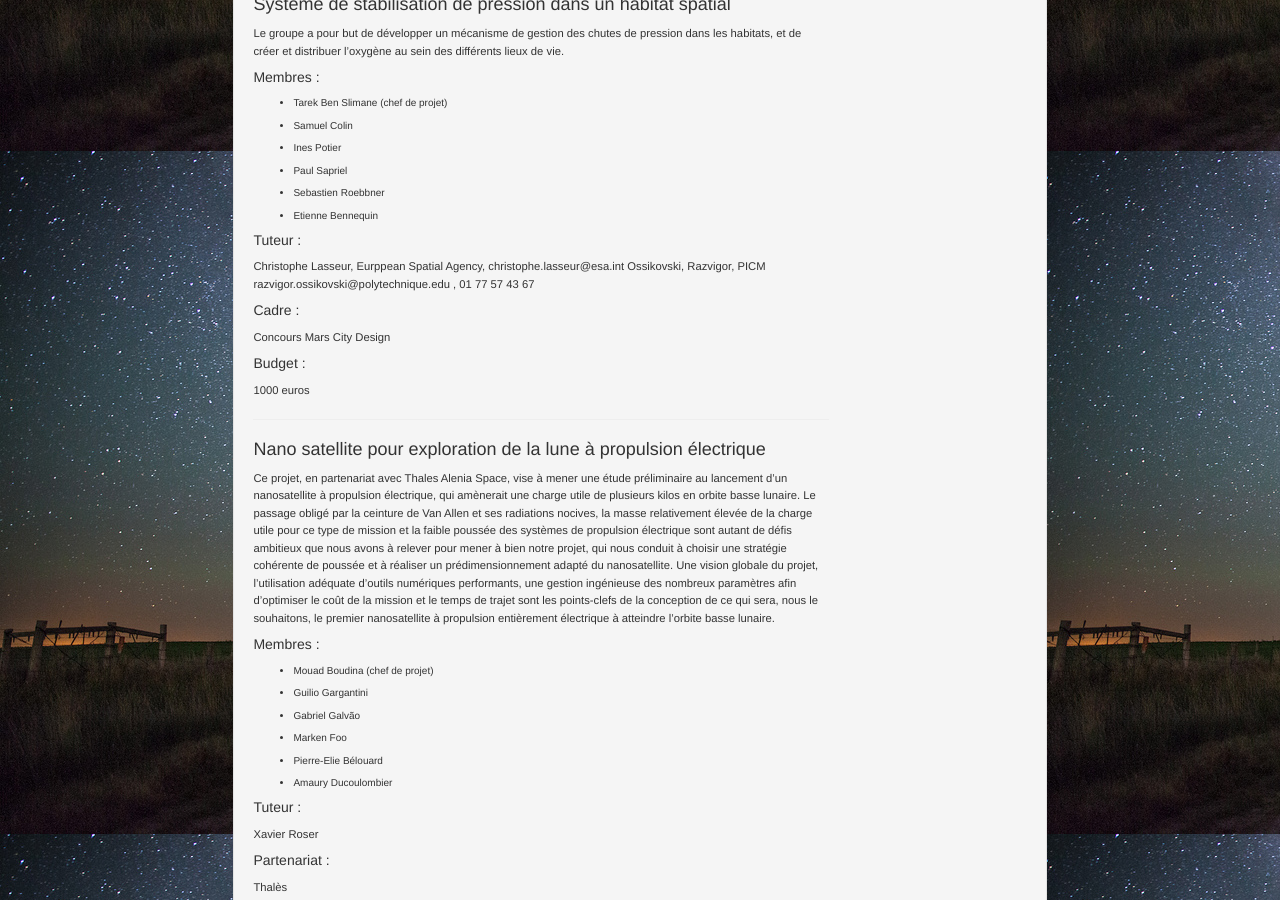
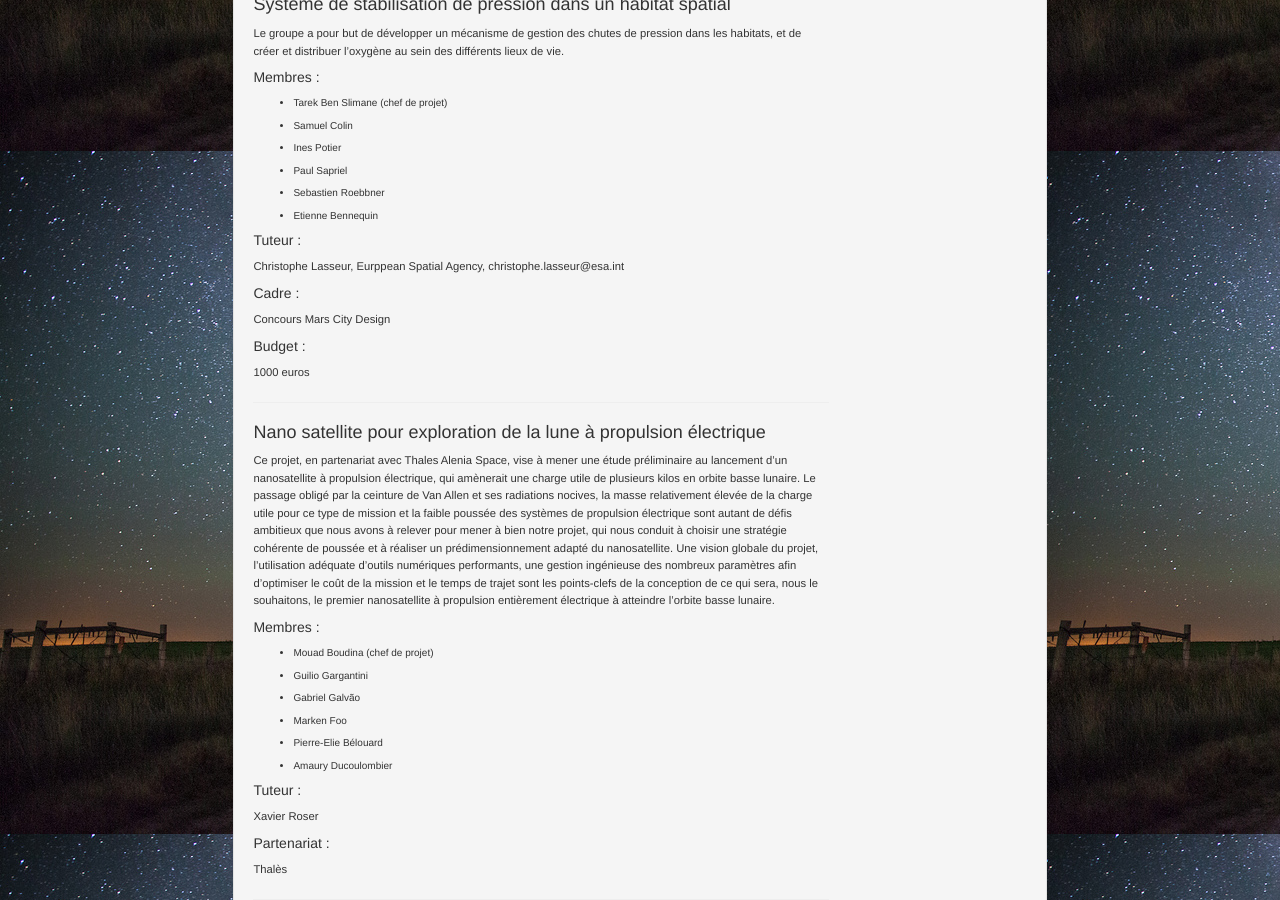
Before and after one commit to astronautix-cse-polytechnique/astronautix-cse-polytechnique.github.io, a Jekyll site: the page built from projets/index.markdown, in a window 1280 px wide and 900 px high, scrolled down 6679 px. Built offline with Jekyll 4.4.1, drawn with Linux system fonts in a browser that asks for light colours; comment, search, counter and statistics services are not loaded.

Commit message:
Suppression numéro de téléphone tuteur

```diff
--- a/projets/index.markdown
+++ b/projets/index.markdown
@@ -279,7 +279,6 @@ Le groupe a pour but de développer un mécanisme de gestion des chutes de press
 
 ##### Tuteur :
 Christophe Lasseur, Eurppean Spatial Agency, christophe.lasseur@esa.int
-Ossikovski, Razvigor, PICM razvigor.ossikovski@polytechnique.edu ,  01 77 57 43 67
 
 ##### Cadre :
 Concours Mars City Design
```
